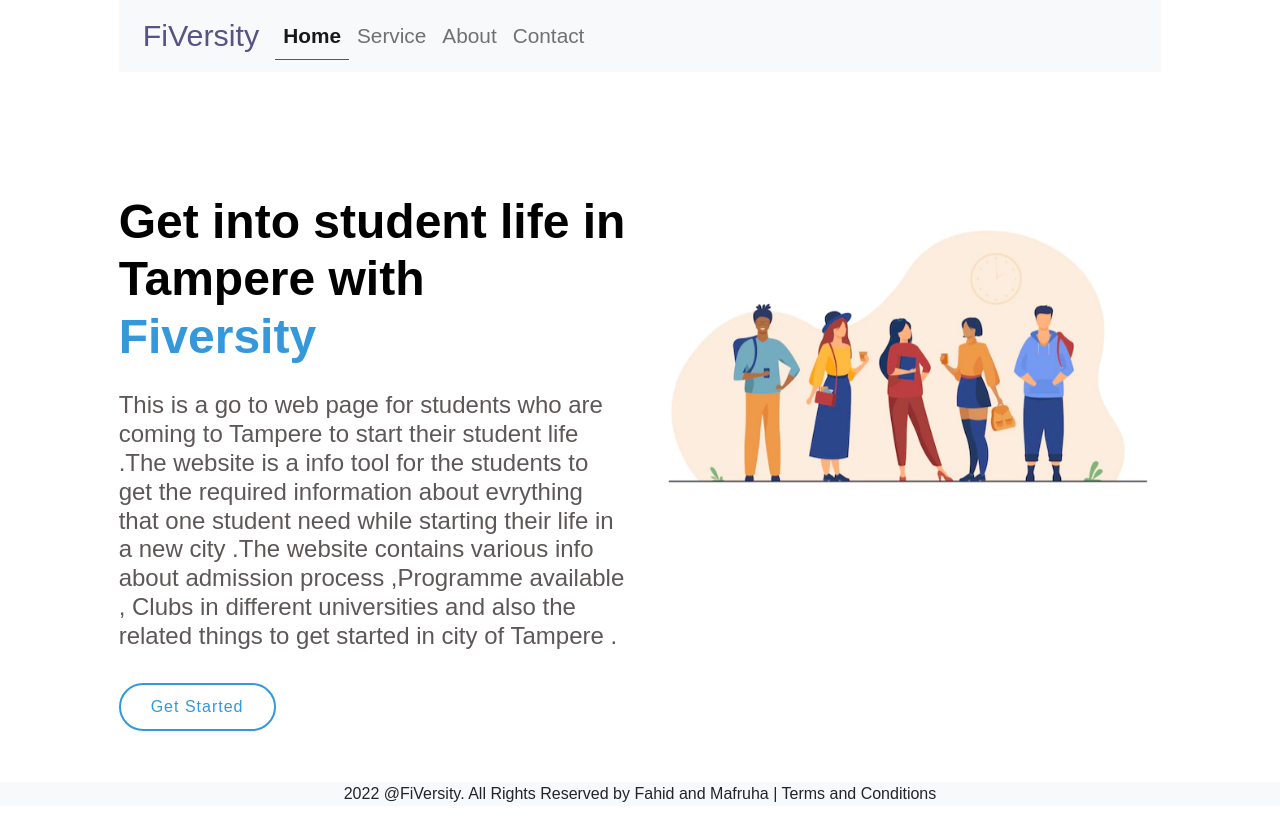
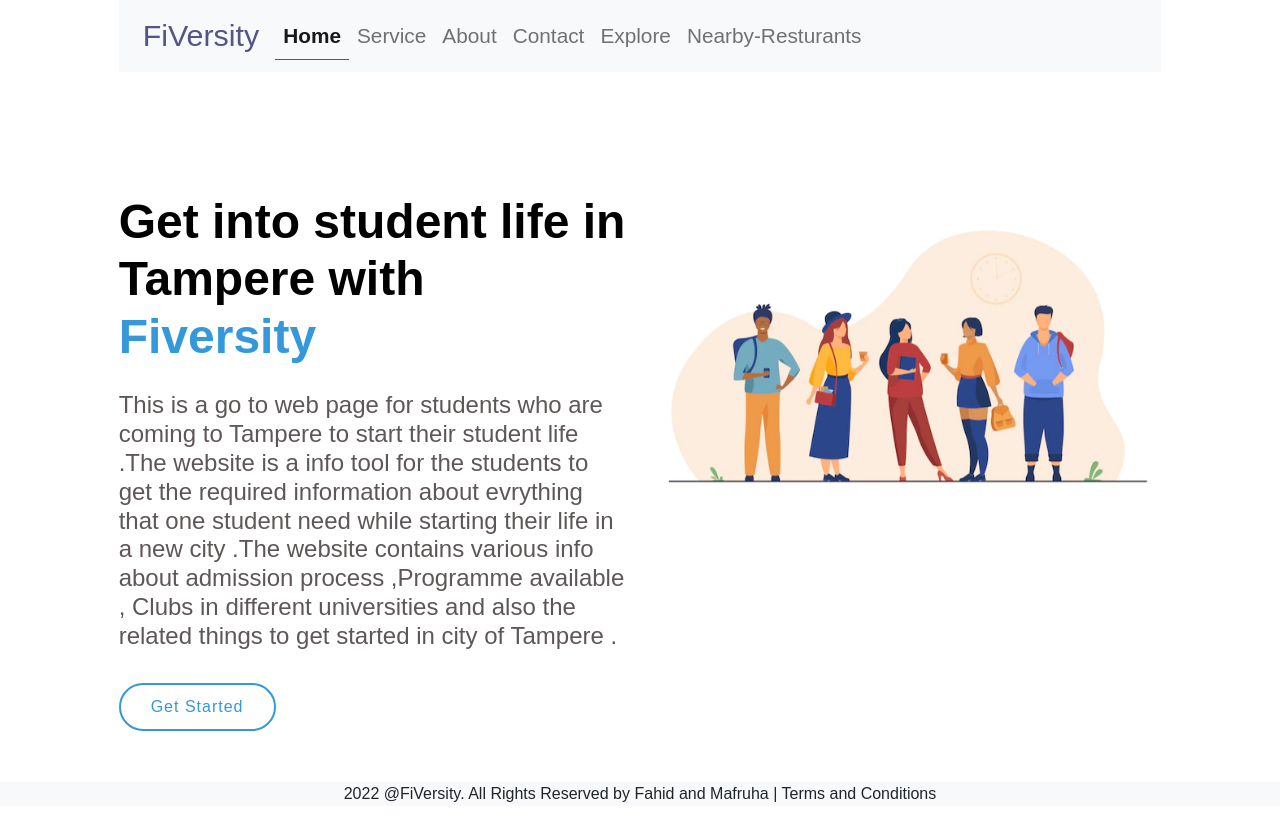
Before and after one commit to FAHID-KHAN/fiversity, a React (Create React App) app: page / in a window 1280 px wide. Built offline with nearby package versions, Linux system fonts and the light colour scheme; the HTML template or start-up script is replaced by a standard one.

Commit message:
updated navbar

```diff
--- a/src/Navbar.jsx
+++ b/src/Navbar.jsx
@@ -66,6 +66,24 @@ const Navbar = () => {
                         Contact
                       </NavLink>
                     </li>
+                    <li className="nav-item">
+                      <NavLink
+                        activeClassName="menu-active"
+                        className="nav-link"
+                        to="/PlacesToSee"
+                      >
+                        Explore
+                      </NavLink>
+                    </li>
+                    <li className="nav-item">
+                      <NavLink
+                        activeClassName="menu-active"
+                        className="nav-link"
+                        to="/PlacesToEat"
+                      >
+                        Nearby-Resturants
+                      </NavLink>
+                    </li>
 
                   </ul>
                 </div>
```
